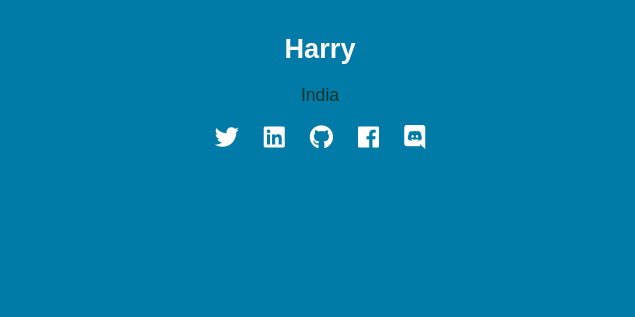
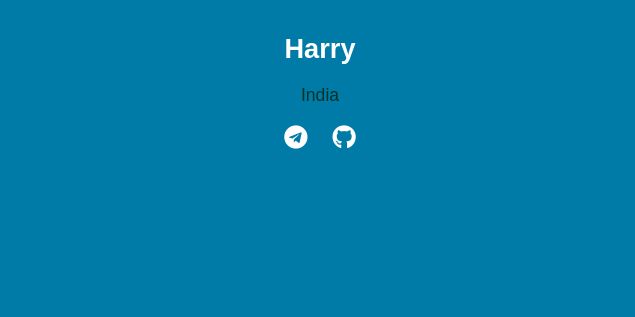
Before and after one commit to Harry-0630/Harry-0630.github.io, a plain HTML site: page index.html in a window 1280 px wide. Shown: the part 653-970 px from the top of the page, 0-635 px from the left. Drawn offline with Linux system fonts and the light colour scheme.

Commit message:
Update index.html

```diff
--- a/index.html
+++ b/index.html
@@ -31,11 +31,8 @@
 
             <h2>Harry</h2>
             <p>India</p>
-            <a href="#"><i class="fab fa-twitter"></i></a>
-            <a href="#"><i class="fab fa-linkedin"></i></a>
+            <a href="https://t.me/Harry_0630"><i class="fab fa-telegram"></i></a>
             <a href="https://github.com/harry-0630"><i class="fab fa-github"></i></a>
-            <a href="#"><i class="fab fa-facebook"></i></a>
-            <a href="#"><i class="fab fa-discord"></i></a>
 
         </div>
         <div class="section-2">
```
